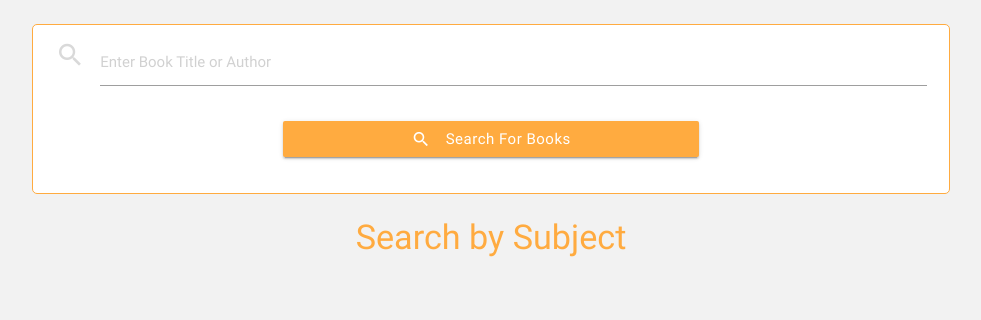
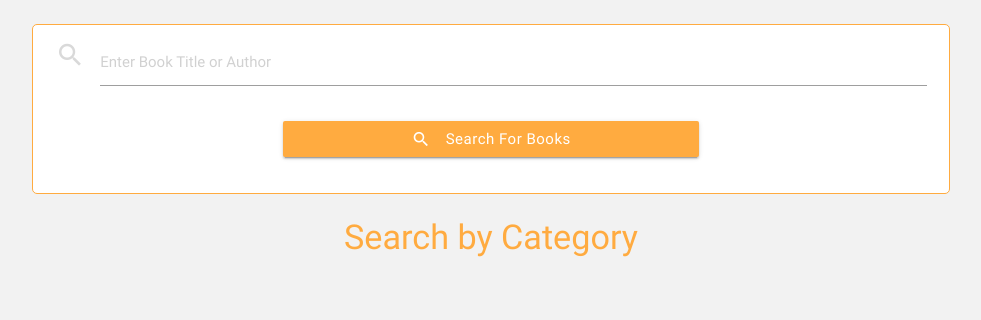
Before and after one commit to digitalis75/Datacentric-Project-What-To-Read, a Flask app: page / in a window 1280 px wide. Shown: the part 153-473 px from the top of the page, without its empty margins (149-1130 px from the left). Run offline with Flask 2, Linux system fonts and the light colour scheme; data that the repository does not hold is empty; some libraries are stand-ins or nearby versions.

Commit message:
Change in heading

```diff
--- a/templates/my_page.html
+++ b/templates/my_page.html
@@ -18,7 +18,7 @@
 
     <!---- Genres ------->
     <div class= "row center header-small">
-        <h4>Search by Subject</h4>
+        <h4>Search by Category</h4>
     </div>
     {% for genre in genres %}
     <div class="col s12 m3">
```
